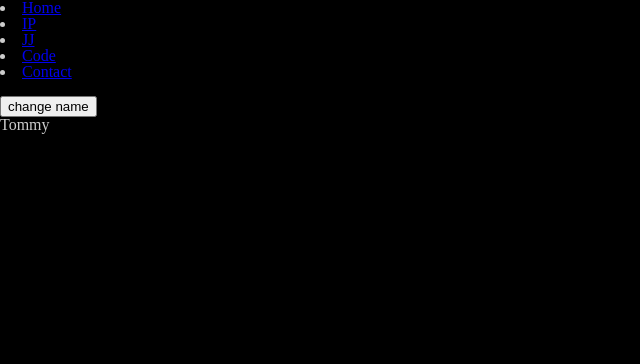
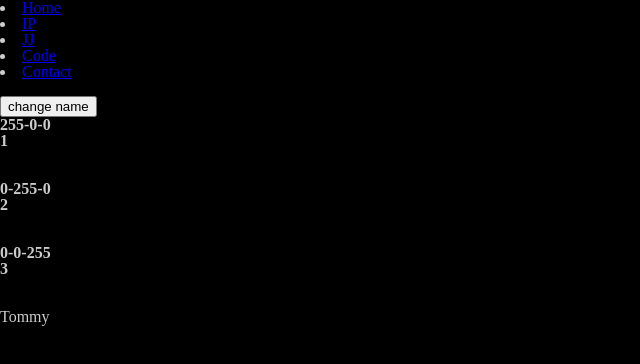
Before and after one commit to Jerrad-Johnson/React-Practice, a React (Create React App) app: page / in a window 1280 px wide. Shown: the top 364 px of the page, without its empty margins (0-640 px from the left). Built offline with nearby package versions, Linux system fonts and the light colour scheme; data requests are answered from the project's data file.

Commit message:
useState combined with fetch (json).

```diff
--- /dev/null
+++ b/data/db.json
@@ -0,0 +1,13 @@
+{
+  "colors": [
+    {"color1": "red", "value": "255-0-0",
+      "id": 1
+    },
+    {"color2": "green", "value": "0-255-0",
+      "id": 2
+    },
+    {"color3": "blue", "value": "0-0-255",
+      "id": 3
+    }
+  ]
+}
--- a/src/Array.js
+++ b/src/Array.js
@@ -1,14 +1,11 @@
-const Array = ({ arrayOfPeople, handleDelete }) => {
-
-    const listOfPeople = arrayOfPeople;
+const Array = ({ colors }) => {
 
     return (
         <div className="people">
-            { listOfPeople.map((person) => (
-                <div className="name" key={person.id}>
-                    <h2>{ person.name }</h2>
-                    <h2>{ person.age }</h2>
-                    <button onClick={() => handleDelete(person.id)}>Delete</button>
+            { colors.map((color) => (
+                <div className="name" key={color.id}>
+                    <h2>{ color.value }</h2>
+                    <h2>{ color.id }</h2>
                     <br /><br />
                 </div>
             ))}
--- a/src/Home.js
+++ b/src/Home.js
@@ -8,18 +8,29 @@ function cc(arg){
 const Home = () => {
 
 const [name, setName] = useState('Tommy');
-
+const [colors, setColors] = useState(null);
 
 useEffect(() => {
-    cc("test");
-}, [name]);
+    fetch('http://localhost:8000/colors')
+        .then(response => {
+            return response.json();
+        })
+        .then(data => {
+            setColors(data);
+        });
+    }, []);
+
 
     return (
         <div className="Home">
             <button onClick={() => setName('Jerrad')}>change name</button>
+
+            {colors && <Array colors={colors} />}
             <p>{ name }</p>
         </div>
     );
 }
 
+
+
 export default Home;
```
